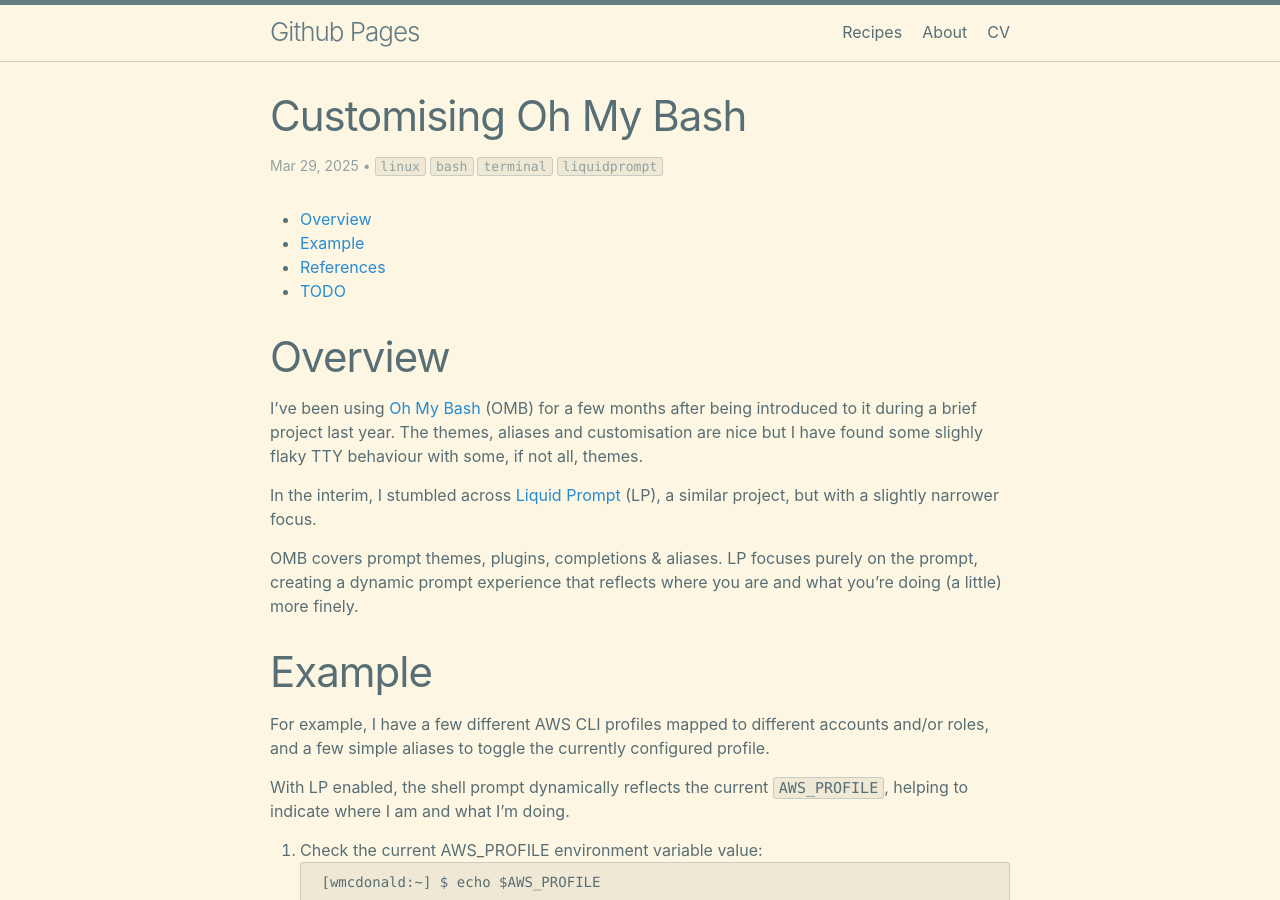
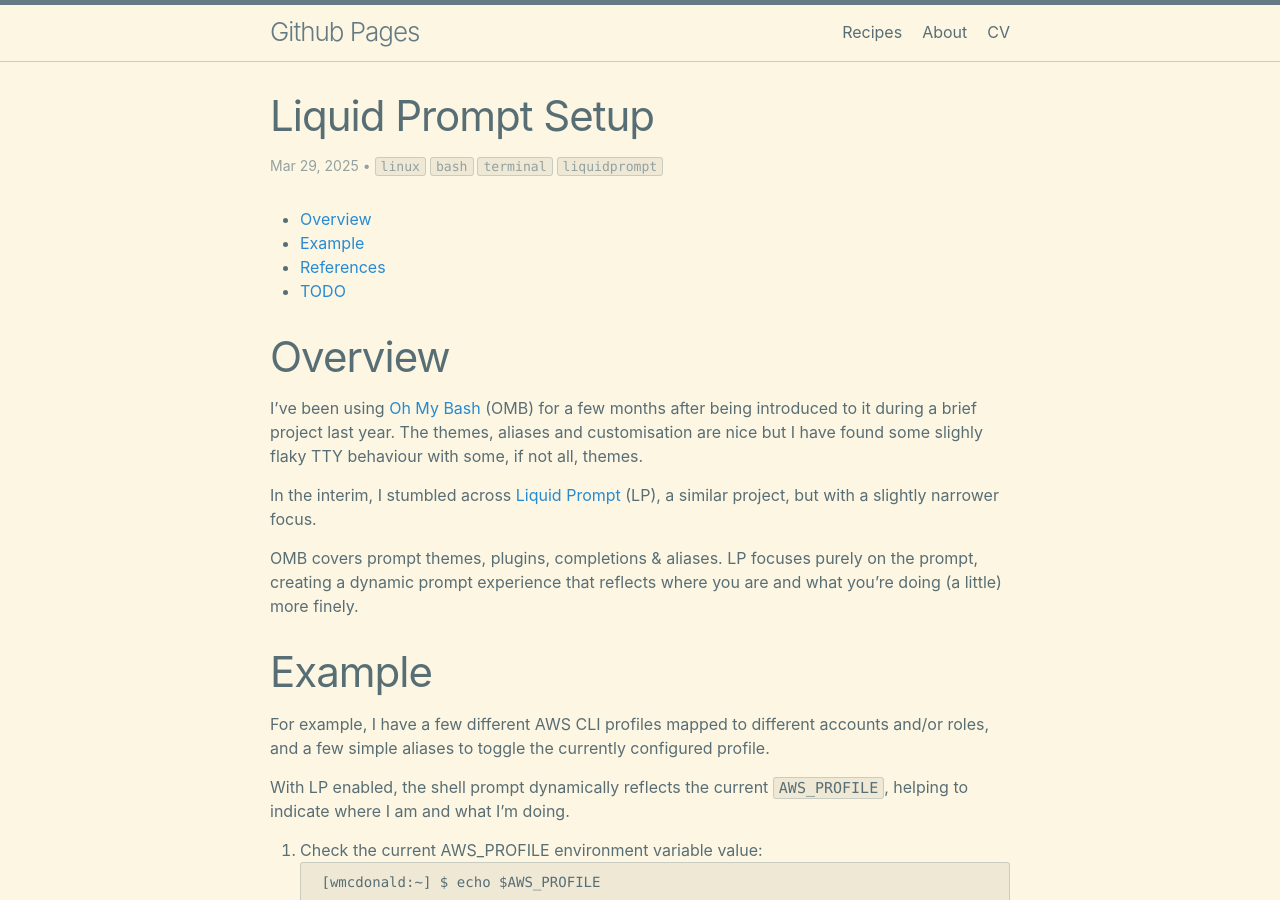
Before and after one commit to wmcdonald404/wmcdonald404.github.io, a Jekyll site: the page built from _posts/2025-03-29-liquid-prompt-setup.md, in a window 1280 px wide and 900 px high. Built offline with Jekyll 4.4.1, drawn with Linux system fonts in a browser that asks for light colours.

Commit message:
Fix title.

```diff
--- a/_posts/2025-03-29-liquid-prompt-setup.md
+++ b/_posts/2025-03-29-liquid-prompt-setup.md
@@ -1,5 +1,5 @@
 ---
-title: "Customising Oh My Bash"
+title: "Liquid Prompt Setup"
 tags:
 - linux
 - bash
```
